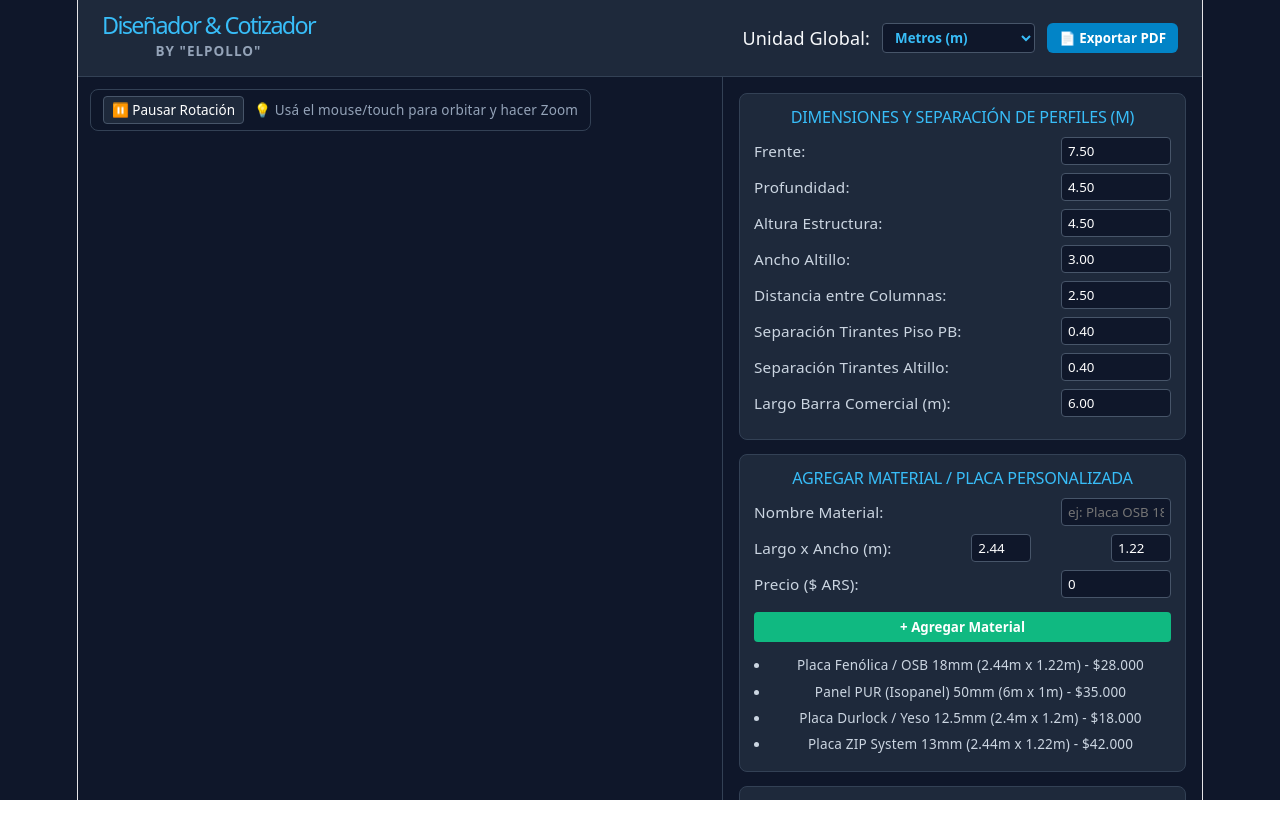
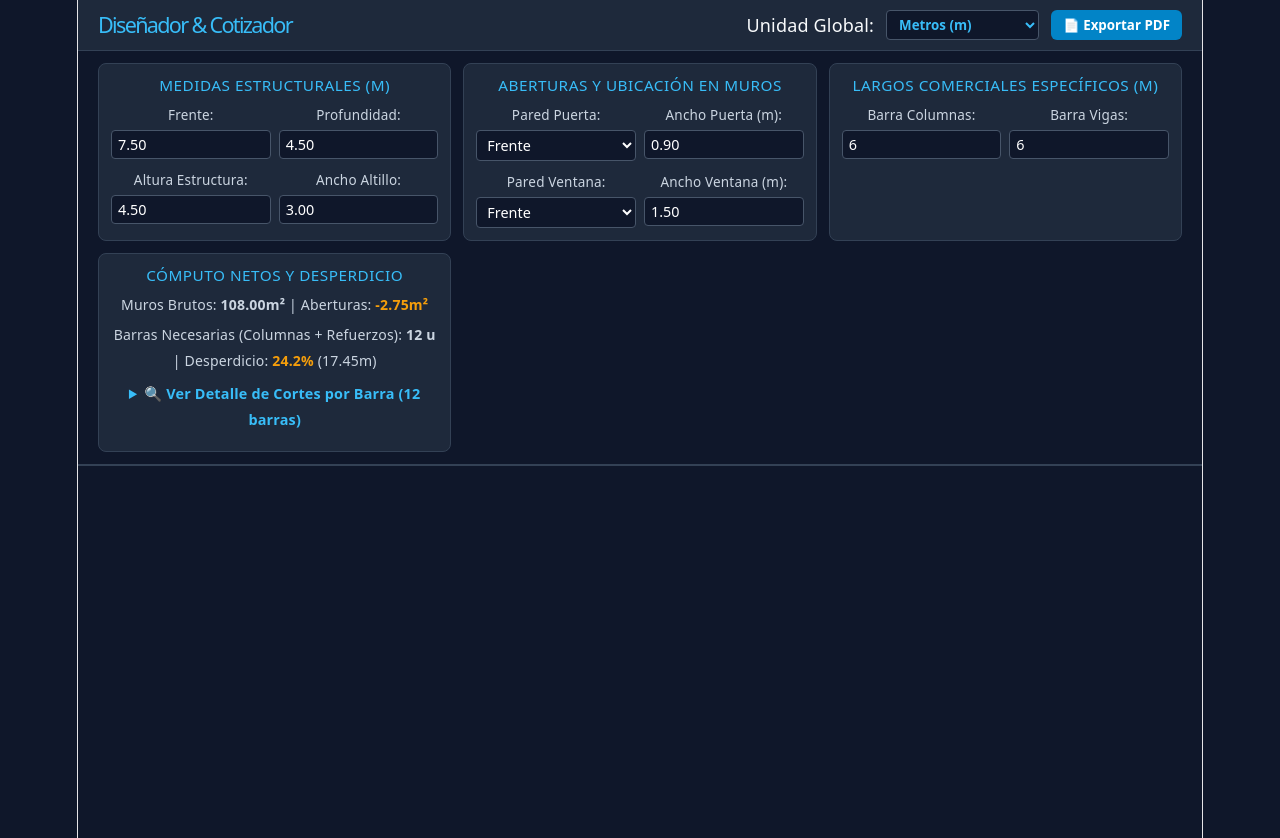
Before and after one commit to PolloLopez/micasa, a React (Vite) app in the folder loft-calculator/: page / in a window 1280 px wide. Shown: the top 838 px of the page. Before the commit the page ends 800 px from the top, so only its background shows below. Built offline with nearby package versions, Linux system fonts and the light colour scheme.

Commit message:
micasa: Sidebar superior, correccion 3D, nesting optimizado combinando tramos y aberturas por pared

```diff
--- a/loft-calculator/src/App.css
+++ b/loft-calculator/src/App.css
@@ -1,41 +1,44 @@
 * { box-sizing: border-box; margin: 0; padding: 0; font-family: system-ui, -apple-system, sans-serif; }
-body { background: #0f172a; color: #f8fafc; }
-.app { display: flex; flex-direction: column; height: 100vh; }
+body { background: #0f172a; color: #f8fafc; overflow-x: hidden; }
+.app { display: flex; flex-direction: column; min-height: 100vh; }
 
-/* Ocultar leyenda de ThreeJS */
 [data-engine] { display: none !important; }
 
-header { padding: 12px 24px; background: #1e293b; border-bottom: 1px solid #334155; display: flex; justify-content: space-between; align-items: center; }
-header h1 { font-size: 1.3rem; color: #38bdf8; margin: 0; }
-header .subtitle { font-size: 0.75rem; color: #94a3b8; font-weight: 600; text-transform: uppercase; letter-spacing: 1px; }
+header { padding: 10px 20px; background: #1e293b; border-bottom: 1px solid #334155; display: flex; justify-content: space-between; align-items: center; }
+header h1 { font-size: 1.2rem; color: #38bdf8; margin: 0; }
+.subtitle { display: none; }
 
 .header-actions { display: flex; gap: 12px; align-items: center; }
 .header-actions select { padding: 4px 8px; background: #0f172a; border: 1px solid #475569; color: #38bdf8; border-radius: 4px; font-weight: bold; }
 .btn-print { background: #0284c7; color: #fff; border: none; padding: 6px 12px; border-radius: 6px; font-weight: bold; cursor: pointer; }
 
-.layout { display: flex; flex: 1; overflow: hidden; }
-.canvas-wrap { flex: 1; position: relative; }
+/* PANEL SUPERIOR DE CONFIGURACIÓN */
+.top-sidebar { background: #0f172a; padding: 12px 20px; display: grid; grid-template-columns: repeat(auto-fit, minmax(280px, 1fr)); gap: 12px; border-bottom: 2px solid #334155; }
+.card { background: #1e293b; padding: 12px; border-radius: 8px; border: 1px solid #334155; }
+.card h2 { font-size: 0.85rem; margin-bottom: 8px; color: #38bdf8; text-transform: uppercase; letter-spacing: 0.5px; }
+
+.grid-params { display: grid; grid-template-columns: 1fr 1fr; gap: 8px; }
+.group { display: flex; flex-direction: column; gap: 2px; font-size: 0.8rem; }
+.group label { color: #cbd5e1; font-size: 0.75rem; }
+.group input, .group select { width: 100%; padding: 4px 6px; background: #0f172a; border: 1px solid #475569; color: #fff; border-radius: 4px; font-size: 0.8rem; }
+
+.opt-desc { font-size: 0.78rem; margin-bottom: 4px; color: #cbd5e1; }
+.warn { color: #f59e0b; font-weight: bold; }
+
+/* DESPLEGABLE DETALLE DE CORTES */
+.bar-details { margin-top: 6px; font-size: 0.8rem; color: #38bdf8; cursor: pointer; }
+.bar-details summary { font-weight: bold; margin-bottom: 6px; }
+.bar-cuts-container { display: flex; flex-direction: column; gap: 6px; max-height: 180px; overflow-y: auto; margin-top: 6px; }
+.bar-item { background: #0f172a; padding: 6px; border-radius: 4px; border: 1px solid #334155; }
+.bar-title { font-size: 0.7rem; color: #94a3b8; margin-bottom: 2px; }
+.bar-graphic { display: flex; background: #334155; height: 16px; border-radius: 3px; overflow: hidden; }
+.piece-block { background: #0284c7; border-right: 1px solid #0f172a; color: #fff; font-size: 0.6rem; display: flex; align-items: center; justify-content: center; font-weight: bold; }
+
+/* ÁREA INFERIOR VISOR 3D */
+.layout-bottom { flex: 1; min-height: 520px; position: relative; width: 100%; }
+.canvas-wrap { width: 100%; height: 100%; position: absolute; top: 0; left: 0; }
 .canvas-box { width: 100%; height: 100%; position: relative; }
 
 .canvas-controls { position: absolute; top: 12px; left: 12px; z-index: 10; display: flex; gap: 10px; background: rgba(15, 23, 42, 0.85); padding: 6px 12px; border-radius: 8px; border: 1px solid #334155; align-items: center; }
 .ctrl-tip { font-size: 0.75rem; color: #94a3b8; }
 .btn-ctrl { background: #1e293b; border: 1px solid #475569; color: #fff; padding: 4px 8px; border-radius: 4px; cursor: pointer; font-size: 0.75rem; }
-
-.sidebar { width: 480px; background: #0f172a; padding: 16px; overflow-y: auto; display: flex; flex-direction: column; gap: 14px; border-left: 1px solid #334155; }
-.card { background: #1e293b; padding: 14px; border-radius: 8px; border: 1px solid #334155; }
-.card h2 { font-size: 0.9rem; margin-bottom: 10px; color: #38bdf8; text-transform: uppercase; }
-
-.group { display: flex; justify-content: space-between; align-items: center; margin-bottom: 8px; font-size: 0.85rem; }
-.group label { color: #cbd5e1; }
-.group input { width: 110px; padding: 4px 6px; background: #0f172a; border: 1px solid #475569; color: #fff; border-radius: 4px; }
-
-.btn-add { width: 100%; padding: 6px; background: #10b981; color: #fff; border: none; border-radius: 4px; font-weight: bold; margin-top: 6px; cursor: pointer; }
-.mat-list { margin-top: 10px; font-size: 0.75rem; color: #cbd5e1; padding-left: 16px; }
-
-.opt-desc { font-size: 0.8rem; margin-bottom: 8px; }
-.warn { color: #f59e0b; }
-
-.bar-item { background: #0f172a; padding: 8px; border-radius: 4px; margin-bottom: 6px; border: 1px solid #334155; }
-.bar-title { font-size: 0.75rem; color: #94a3b8; margin-bottom: 4px; }
-.bar-graphic { display: flex; background: #334155; height: 20px; border-radius: 3px; overflow: hidden; }
-.piece-block { background: #0284c7; border-right: 1px solid #0f172a; color: #fff; font-size: 0.65rem; display: flex; align-items: center; justify-content: center; font-weight: bold; }
--- a/loft-calculator/src/App.jsx
+++ b/loft-calculator/src/App.jsx
@@ -17,25 +17,27 @@ export default function App() {
     separacionCorreas: 0.80,
     filasPilotines: 4,
     pilotinesPorFila: 3,
-    largoBarra: 6.0,
+    // Largos Comerciales Específicos por Perfil (m)
+    largoBarraCols: 6.0,
+    largoBarraVigas: 6.0,
+    largoBarraTrans: 6.0,
+    largoBarraCorreas: 6.0,
+    // Aberturas y Ubicación en Paredes
+    puertaAncho: 0.90,
+    puertaAlto: 2.05,
+    paredPuerta: 'frente', // 'frente' | 'fondo' | 'izquierda' | 'derecha'
+    ventanaAncho: 1.50,
+    ventanaAlto: 0.60,
+    antepechoVentana: 1.10,
+    paredVentana: 'frente'
   });
-
-  // Lista extensible de materiales personalizados
-  const [customMaterials, setCustomMaterials] = useState([
-    { id: 1, nombre: 'Placa Fenólica / OSB 18mm', categoria: 'Piso', largo: 2.44, ancho: 1.22, precio: 28000 },
-    { id: 2, nombre: 'Panel PUR (Isopanel) 50mm', categoria: 'Pared', largo: 6.00, ancho: 1.00, precio: 35000 },
-    { id: 3, nombre: 'Placa Durlock / Yeso 12.5mm', categoria: 'Cielo', largo: 2.40, ancho: 1.20, precio: 18000 },
-    { id: 4, nombre: 'Placa ZIP System 13mm', categoria: 'Exterior', largo: 2.44, ancho: 1.22, precio: 42000 }
-  ]);
-
-  const [newMat, setNewMat] = useState({ nombre: '', categoria: 'Piso', largo: 2.44, ancho: 1.22, precio: 0 });
 
   const [layers, setLayers] = useState({
     pilotines: true, columnas: true, estructuras: true, fajas: true, osb: true, pur: true
   });
 
   const [prices, setPrices] = useState({
-    col: 38000, vig: 35000, vigTrans: 26000, cor: 22000, pil: 15000, manoObraM2: 12000
+    col: 38000, vig: 35000, vigTrans: 26000, cor: 22000, pil: 15000
   });
 
   const toUnit = (valInMeters) => {
@@ -56,17 +58,12 @@ export default function App() {
     setParams({ ...params, [e.target.name]: valMeters });
   };
 
-  const handleDirectParam = (e) => setParams({ ...params, [e.target.name]: parseFloat(e.target.value) || 0 });
+  const handleDirectParam = (e) => setParams({ ...params, [e.target.name]: e.target.value });
   const toggleLayer = (key) => setLayers({ ...layers, [key]: !layers[key] });
 
-  const addCustomMaterial = () => {
-    if (!newMat.nombre) return;
-    setCustomMaterials([...customMaterials, { ...newMat, id: Date.now() }]);
-    setNewMat({ nombre: '', categoria: 'Piso', largo: 2.44, ancho: 1.22, precio: 0 });
-  };
-
-  // Algoritmo 1D Nesting
+  // ALGORITMO NESTING 1D MEJORADO (Combina tramos largos y cortos para minimizar residuo)
   const optimizeCuts = (piecesList, barLengthMeters, kerfMM = 3) => {
+    if (!piecesList || piecesList.length === 0) return { bars: [], totalBars: 0, totalNetPiecesMetrage: 0, wasteMeters: 0, wastePercent: 0 };
     const kerfM = kerfMM / 1000;
     let sortedPieces = [...piecesList].sort((a, b) => b - a);
     let bars = [];
@@ -74,16 +71,16 @@ export default function App() {
     sortedPieces.forEach((piece) => {
       let placed = false;
       for (let bar of bars) {
-        if (bar.used + piece + (bar.cuts > 0 ? kerfM : 0) <= barLengthMeters) {
+        const needed = piece + (bar.pieces.length > 0 ? kerfM : 0);
+        if (bar.used + needed <= barLengthMeters) {
           bar.pieces.push(piece);
-          bar.used += piece + (bar.cuts > 0 ? kerfM : 0);
-          bar.cuts += 1;
+          bar.used += needed;
           placed = true;
           break;
         }
       }
       if (!placed) {
-        bars.push({ id: bars.length + 1, pieces: [piece], used: piece, cuts: 1 });
+        bars.push({ id: bars.length + 1, pieces: [piece], used: piece });
       }
     });
 
@@ -95,28 +92,33 @@ export default function App() {
     return { bars, totalBars: bars.length, totalNetPiecesMetrage, wasteMeters, wastePercent };
   };
 
-  // Cómputo
+  // Cómputo de Columnas
   const numColsLargo = Math.max(2, Math.ceil(params.frente / params.distanciaColumnas) + 1);
   const numColsAncho = Math.max(2, Math.ceil(params.profundidad / params.distanciaColumnas) + 1);
   const totalCols = (numColsLargo * 2) + ((numColsAncho - 2) * 3);
-  const colPieces = Array(totalCols).fill(params.altura);
+  let colPieces = Array(totalCols).fill(params.altura);
 
-  const cantTirantesPiso = Math.floor(params.frente / params.pasoTirantesPiso) + 1;
-  const cantTirantesAlt = Math.floor(params.anchoMezzanine / params.pasoTirantesAltillo) + 1;
-  const transPieces = [
-    ...Array(cantTirantesPiso).fill(params.profundidad),
-    ...Array(cantTirantesAlt).fill(params.profundidad)
-  ];
+  // Verificación de coincidencias de aberturas con columnas
+  // Si la abertura no coincide con una columna existente, se añaden los dintel-jambas de refuerzo
+  const refuerzoPuerta = params.puertaAncho > 0 ? [params.puertaAncho, params.puertaAlto] : [];
+  const refuerzoVentana = params.ventanaAncho > 0 ? [params.ventanaAncho, params.ventanaAlto] : [];
 
-  const optCols = optimizeCuts(colPieces, params.largoBarra);
-  const optTrans = optimizeCuts(transPieces, params.largoBarra);
+  // Combinamos piezas en una misma lista para que el optimizador combine tramos largos y cortos
+  const allStructuralPieces = [...colPieces, ...refuerzoPuerta, ...refuerzoVentana];
+  const optCols = optimizeCuts(allStructuralPieces, params.largoBarraCols);
+
+  // Cómputo de Revestimientos con Descuento
+  const superficieBrutaMuros = (params.frente + params.profundidad) * 2 * params.altura;
+  const areaPuerta = params.puertaAncho * params.puertaAlto;
+  const areaVentana = params.ventanaAncho * params.ventanaAlto;
+  const superficieNetaMuros = Math.max(0, superficieBrutaMuros - areaPuerta - areaVentana);
 
   return (
     <div className="app">
       <header>
         <div>
           <h1>Diseñador & Cotizador</h1>
-          <div className="subtitle">By "elPollo"</div>
+          {/* <div className="subtitle">By "elPollo"</div> */}
         </div>
         <div className="header-actions">
           <label>Unidad Global:</label>
@@ -129,54 +131,64 @@ export default function App() {
         </div>
       </header>
 
-      <div className="layout">
-        <div className="canvas-wrap">
-          <LoftCanvas params={params} layers={layers} />
-        </div>
-
-        <aside className="sidebar">
-          {/* MEDIDAS */}
-          <div className="card">
-            <h2>Dimensiones y Separación de Perfiles ({globalUnit})</h2>
+      {/* SIDEBAR SUPERIOR - CONFIGURACIÓN Y PARÁMETROS */}
+      <div className="top-sidebar">
+        <div className="card">
+          <h2>Medidas Estructurales ({globalUnit})</h2>
+          <div className="grid-params">
             <div className="group"><label>Frente:</label><input type="number" name="frente" value={toUnit(params.frente)} onChange={handleParamChangeInUnit} /></div>
             <div className="group"><label>Profundidad:</label><input type="number" name="profundidad" value={toUnit(params.profundidad)} onChange={handleParamChangeInUnit} /></div>
             <div className="group"><label>Altura Estructura:</label><input type="number" name="altura" value={toUnit(params.altura)} onChange={handleParamChangeInUnit} /></div>
             <div className="group"><label>Ancho Altillo:</label><input type="number" name="anchoMezzanine" value={toUnit(params.anchoMezzanine)} onChange={handleParamChangeInUnit} /></div>
-            <div className="group"><label>Distancia entre Columnas:</label><input type="number" name="distanciaColumnas" value={toUnit(params.distanciaColumnas)} onChange={handleParamChangeInUnit} /></div>
-            <div className="group"><label>Separación Tirantes Piso PB:</label><input type="number" name="pasoTirantesPiso" value={toUnit(params.pasoTirantesPiso)} onChange={handleParamChangeInUnit} /></div>
-            <div className="group"><label>Separación Tirantes Altillo:</label><input type="number" name="pasoTirantesAltillo" value={toUnit(params.pasoTirantesAltillo)} onChange={handleParamChangeInUnit} /></div>
-            <div className="group"><label>Largo Barra Comercial ({globalUnit}):</label><input type="number" name="largoBarra" value={toUnit(params.largoBarra)} onChange={handleParamChangeInUnit} /></div>
           </div>
+        </div>
 
-          {/* AGREGAR MATERIAL PERSONALIZADO */}
-          <div className="card">
-            <h2>Agregar Material / Placa Personalizada</h2>
-            <div className="group"><label>Nombre Material:</label><input type="text" value={newMat.nombre} onChange={(e) => setNewMat({...newMat, nombre: e.target.value})} placeholder="ej: Placa OSB 18mm" /></div>
-            <div className="group"><label>Largo x Ancho (m):</label>
-              <input type="number" style={{width: '60px'}} value={newMat.largo} onChange={(e) => setNewMat({...newMat, largo: parseFloat(e.target.value)||0})} />
-              <input type="number" style={{width: '60px'}} value={newMat.ancho} onChange={(e) => setNewMat({...newMat, ancho: parseFloat(e.target.value)||0})} />
+        <div className="card">
+          <h2>Aberturas y Ubicación en Muros</h2>
+          <div className="grid-params">
+            <div className="group"><label>Pared Puerta:</label>
+              <select name="paredPuerta" value={params.paredPuerta} onChange={handleDirectParam}>
+                <option value="frente">Frente</option>
+                <option value="fondo">Fondo</option>
+                <option value="izquierda">Lateral Izquierdo</option>
+                <option value="derecha">Lateral Derecho</option>
+              </select>
             </div>
-            <div className="group"><label>Precio ($ ARS):</label><input type="number" value={newMat.precio} onChange={(e) => setNewMat({...newMat, precio: parseFloat(e.target.value)||0})} /></div>
-            <button className="btn-add" onClick={addCustomMaterial}>+ Agregar Material</button>
+            <div className="group"><label>Ancho Puerta ({globalUnit}):</label><input type="number" name="puertaAncho" value={toUnit(params.puertaAncho)} onChange={handleParamChangeInUnit} /></div>
+            <div className="group"><label>Pared Ventana:</label>
+              <select name="paredVentana" value={params.paredVentana} onChange={handleDirectParam}>
+                <option value="frente">Frente</option>
+                <option value="fondo">Fondo</option>
+                <option value="izquierda">Lateral Izquierdo</option>
+                <option value="derecha">Lateral Derecho</option>
+              </select>
+            </div>
+            <div className="group"><label>Ancho Ventana ({globalUnit}):</label><input type="number" name="ventanaAncho" value={toUnit(params.ventanaAncho)} onChange={handleParamChangeInUnit} /></div>
+          </div>
+        </div>
 
-            <ul className="mat-list">
-              {customMaterials.map((m) => (
-                <li key={m.id}>{m.nombre} ({m.largo}m x {m.ancho}m) - ${m.precio.toLocaleString('es-AR')}</li>
-              ))}
-            </ul>
+        <div className="card">
+          <h2>Largos Comerciales Específicos (m)</h2>
+          <div className="grid-params">
+            <div className="group"><label>Barra Columnas:</label><input type="number" name="largoBarraCols" value={params.largoBarraCols} onChange={(e) => setParams({...params, largoBarraCols: parseFloat(e.target.value)||6})} /></div>
+            <div className="group"><label>Barra Vigas:</label><input type="number" name="largoBarraVigas" value={params.largoBarraVigas} onChange={(e) => setParams({...params, largoBarraVigas: parseFloat(e.target.value)||6})} /></div>
           </div>
+        </div>
 
-          {/* PLANO DE CORTE Y OPTIMIZACIÓN */}
-          <div className="card">
-            <h2>Optimización de Cortes (Columnas)</h2>
-            <p className="opt-desc">Barras Necesarias: <strong>{optCols.totalBars}</strong> | Desperdicio: <strong className="warn">{optCols.wastePercent.toFixed(1)}%</strong> ({optCols.wasteMeters.toFixed(2)}m)</p>
+        <div className="card">
+          <h2>Cómputo Netos y Desperdicio</h2>
+          <p className="opt-desc">Muros Brutos: <strong>{superficieBrutaMuros.toFixed(2)}m²</strong> | Aberturas: <strong className="warn">-{ (areaPuerta+areaVentana).toFixed(2) }m²</strong></p>
+          <p className="opt-desc">Barras Necesarias (Columnas + Refuerzos): <strong>{optCols.totalBars} u</strong> | Desperdicio: <strong className="warn">{optCols.wastePercent.toFixed(1)}%</strong> ({optCols.wasteMeters.toFixed(2)}m)</p>
+
+          <details className="bar-details">
+            <summary>🔍 Ver Detalle de Cortes por Barra ({optCols.totalBars} barras)</summary>
             <div className="bar-cuts-container">
               {optCols.bars.map((b) => (
                 <div key={b.id} className="bar-item">
-                  <div className="bar-title">Barra #{b.id} ({params.largoBarra}m)</div>
+                  <div className="bar-title">Barra #{b.id} ({params.largoBarraCols}m) - Utilizado: {b.used.toFixed(2)}m</div>
                   <div className="bar-graphic">
                     {b.pieces.map((p, idx) => (
-                      <div key={idx} className="piece-block" style={{ width: `${(p / params.largoBarra) * 100}%` }}>
+                      <div key={idx} className="piece-block" style={{ width: `${(p / params.largoBarraCols) * 100}%` }}>
                         {p}m
                       </div>
                     ))}
@@ -184,8 +196,15 @@ export default function App() {
                 </div>
               ))}
             </div>
-          </div>
-        </aside>
+          </details>
+        </div>
+      </div>
+
+      {/* ÁREA INFERIOR - VISOR 3D */}
+      <div className="layout-bottom">
+        <div className="canvas-wrap">
+          <LoftCanvas params={params} layers={layers} />
+        </div>
       </div>
     </div>
   );
--- a/loft-calculator/src/LoftCanvas.jsx
+++ b/loft-calculator/src/LoftCanvas.jsx
@@ -5,12 +5,13 @@ import { OrbitControls } from 'three/examples/jsm/controls/OrbitControls.js';
 export default function LoftCanvas({ params, layers }) {
   const mountRef = useRef(null);
   const controlsRef = useRef(null);
-  const [isRotating, setIsRotating] = useState(true);
+  const [isRotating, setIsRotating] = useState(false);
 
   useEffect(() => {
     const container = mountRef.current;
     if (!container) return;
-    const w = container.clientWidth, h = container.clientHeight;
+    const w = container.clientWidth || 800;
+    const h = container.clientHeight || 500;
 
     const scene = new THREE.Scene();
     scene.background = new THREE.Color(0x0f172a);
@@ -20,9 +21,10 @@ export default function LoftCanvas({ params, layers }) {
 
     const renderer = new THREE.WebGLRenderer({ antialias: true });
     renderer.setSize(w, h);
+    renderer.setPixelRatio(Math.min(window.devicePixelRatio, 2));
+    container.innerHTML = '';
     container.appendChild(renderer.domElement);
 
-    // Habilitar OrbitControls para rotación táctil y con mouse
     const controls = new OrbitControls(camera, renderer.domElement);
     controls.enableDamping = true;
     controls.dampingFactor = 0.05;
@@ -48,11 +50,13 @@ export default function LoftCanvas({ params, layers }) {
     const matCor = new THREE.MeshStandardMaterial({ color: 0xeab308 });
     const matOsb = new THREE.MeshStandardMaterial({ color: 0xd97706 });
     const matPur = new THREE.MeshStandardMaterial({ color: 0x10b981, transparent: true, opacity: 0.3 });
+    const matAbertura = new THREE.MeshStandardMaterial({ color: 0x38bdf8, transparent: true, opacity: 0.7 });
 
     const {
       frente, profundidad, altura, elevacion, anchoMezzanine,
       filasPilotines, pilotinesPorFila,
-      distanciaColumnas, pasoTirantesPiso, pasoTirantesAltillo, separacionCorreas
+      distanciaColumnas, pasoTirantesPiso, pasoTirantesAltillo, separacionCorreas,
+      puertaAncho, puertaAlto, paredPuerta, ventanaAncho, ventanaAlto, antepechoVentana, paredVentana
     } = params;
 
     // Pilotines
@@ -91,14 +95,12 @@ export default function LoftCanvas({ params, layers }) {
       }
     }
 
-    // Estructura de Pisos / Entrepisos (Vigas Marco + Tirantes Transversales)
+    // Estructura de Pisos / Altillo
     if (layers.estructuras) {
-      // Marco PB
       const vigoBase = new THREE.Mesh(new THREE.BoxGeometry(frente, 0.12, profundidad), matBeam);
       vigoBase.position.set(0, elevacion, 0);
       rootGroup.add(vigoBase);
 
-      // Tirantes Transversales PB
       const cantTirantesPiso = Math.floor(frente / pasoTirantesPiso);
       for (let i = 0; i <= cantTirantesPiso; i++) {
         const x = -frente/2 + (i * pasoTirantesPiso);
@@ -109,12 +111,10 @@ export default function LoftCanvas({ params, layers }) {
         }
       }
 
-      // Marco Altillo
       const vigoAltillo = new THREE.Mesh(new THREE.BoxGeometry(anchoMezzanine, 0.12, profundidad), matBeam);
       vigoAltillo.position.set(-frente/2 + anchoMezzanine/2, elevacion + 2.30, 0);
       rootGroup.add(vigoAltillo);
 
-      // Tirantes Transversales Altillo
       const cantTirantesAltillo = Math.floor(anchoMezzanine / pasoTirantesAltillo);
       for (let i = 0; i <= cantTirantesAltillo; i++) {
         const x = -frente/2 + (i * pasoTirantesAltillo);
@@ -126,7 +126,7 @@ export default function LoftCanvas({ params, layers }) {
       }
     }
 
-    // Correas / Fajas
+    // Fajas
     if (layers.fajas) {
       const cantFajas = Math.floor(altura / separacionCorreas);
       for (let k = 1; k <= cantFajas; k++) {
@@ -154,11 +154,42 @@ export default function LoftCanvas({ params, layers }) {
       rootGroup.add(osbAlt);
     }
 
-    // Revestimientos Muros
+    // Revestimientos y Aberturas
     if (layers.pur) {
       const pur = new THREE.Mesh(new THREE.BoxGeometry(frente, altura, profundidad), matPur);
       pur.position.set(0, elevacion + altura / 2, 0);
       rootGroup.add(pur);
+
+      // Posicionamiento de Puerta según pared seleccionada
+      if (puertaAncho > 0 && puertaAlto > 0) {
+        const pMesh = new THREE.Mesh(new THREE.BoxGeometry(puertaAncho, puertaAlto, 0.12), matAbertura);
+        if (paredPuerta === 'frente') pMesh.position.set(0, elevacion + puertaAlto / 2, profundidad / 2);
+        else if (paredPuerta === 'fondo') pMesh.position.set(0, elevacion + puertaAlto / 2, -profundidad / 2);
+        else if (paredPuerta === 'izquierda') {
+          pMesh.rotation.y = Math.PI / 2;
+          pMesh.position.set(-frente / 2, elevacion + puertaAlto / 2, 0);
+        } else {
+          pMesh.rotation.y = Math.PI / 2;
+          pMesh.position.set(frente / 2, elevacion + puertaAlto / 2, 0);
+        }
+        rootGroup.add(pMesh);
+      }
+
+      // Posicionamiento de Ventana según pared seleccionada
+      if (ventanaAncho > 0 && ventanaAlto > 0) {
+        const vMesh = new THREE.Mesh(new THREE.BoxGeometry(ventanaAncho, ventanaAlto, 0.12), matAbertura);
+        const yPosV = elevacion + antepechoVentana + ventanaAlto / 2;
+        if (paredVentana === 'frente') vMesh.position.set(frente / 4, yPosV, profundidad / 2);
+        else if (paredVentana === 'fondo') vMesh.position.set(-frente / 4, yPosV, -profundidad / 2);
+        else if (paredVentana === 'izquierda') {
+          vMesh.rotation.y = Math.PI / 2;
+          vMesh.position.set(-frente / 2, yPosV, profundidad / 4);
+        } else {
+          vMesh.rotation.y = Math.PI / 2;
+          vMesh.position.set(frente / 2, yPosV, -profundidad / 4);
+        }
+        rootGroup.add(vMesh);
+      }
     }
 
     let id;
@@ -169,8 +200,19 @@ export default function LoftCanvas({ params, layers }) {
     };
     animate();
 
+    const handleResize = () => {
+      if (!container) return;
+      const nw = container.clientWidth;
+      const nh = container.clientHeight;
+      camera.aspect = nw / nh;
+      camera.updateProjectionMatrix();
+      renderer.setSize(nw, nh);
+    };
+    window.addEventListener('resize', handleResize);
+
     return () => {
       cancelAnimationFrame(id);
+      window.removeEventListener('resize', handleResize);
       controls.dispose();
       if (container.contains(renderer.domElement)) container.removeChild(renderer.domElement);
     };
@@ -185,9 +227,9 @@ export default function LoftCanvas({ params, layers }) {
     <div className="canvas-box" ref={mountRef}>
       <div className="canvas-controls">
         <button className="btn-ctrl" onClick={toggleAutoRotate}>
-          {isRotating ? '⏸️ Pausar Rotación' : '▶️ Rotar'}
+          {isRotating ? '⏸️ Pausar' : '▶️ Rotar'}
         </button>
-        <span className="ctrl-tip">💡 Usá el mouse/touch para orbitar y hacer Zoom</span>
+        <span className="ctrl-tip">💡 Arrastrá para rotar, rueda para Zoom</span>
       </div>
     </div>
   );
```
